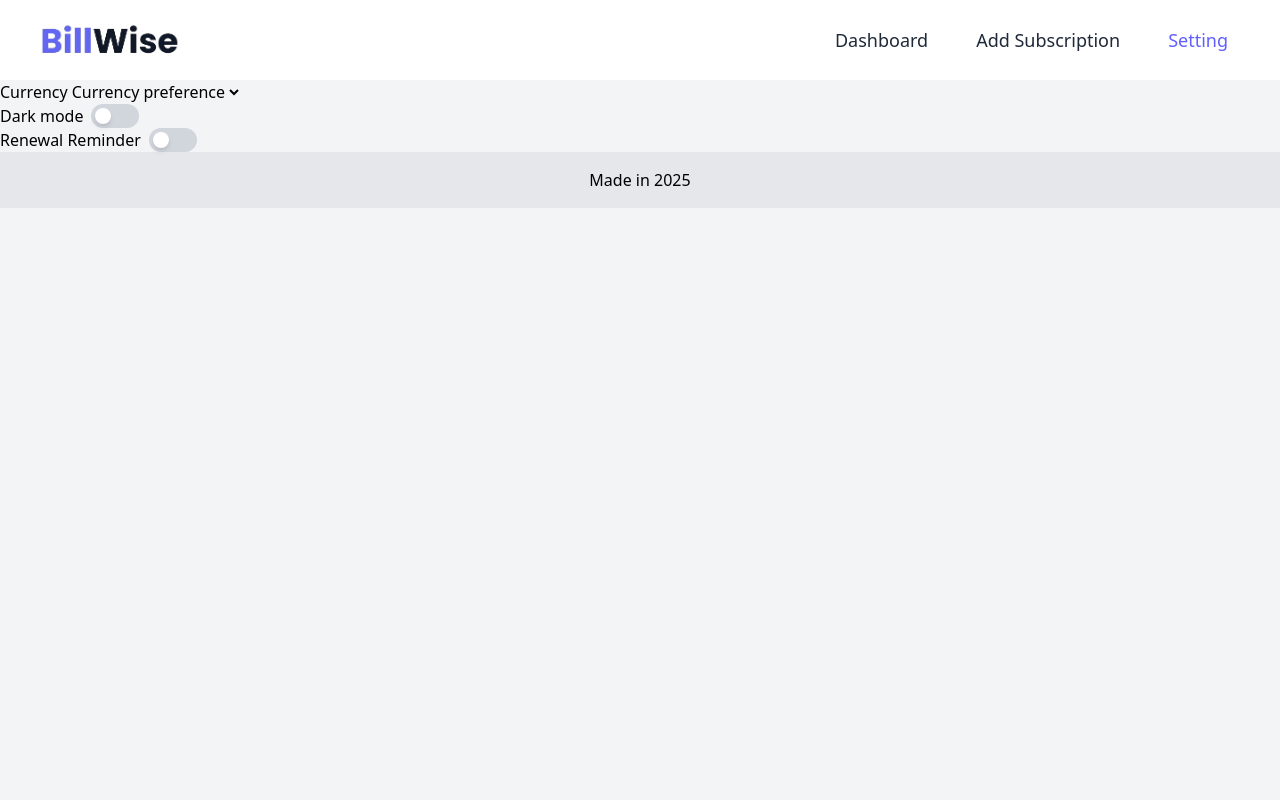
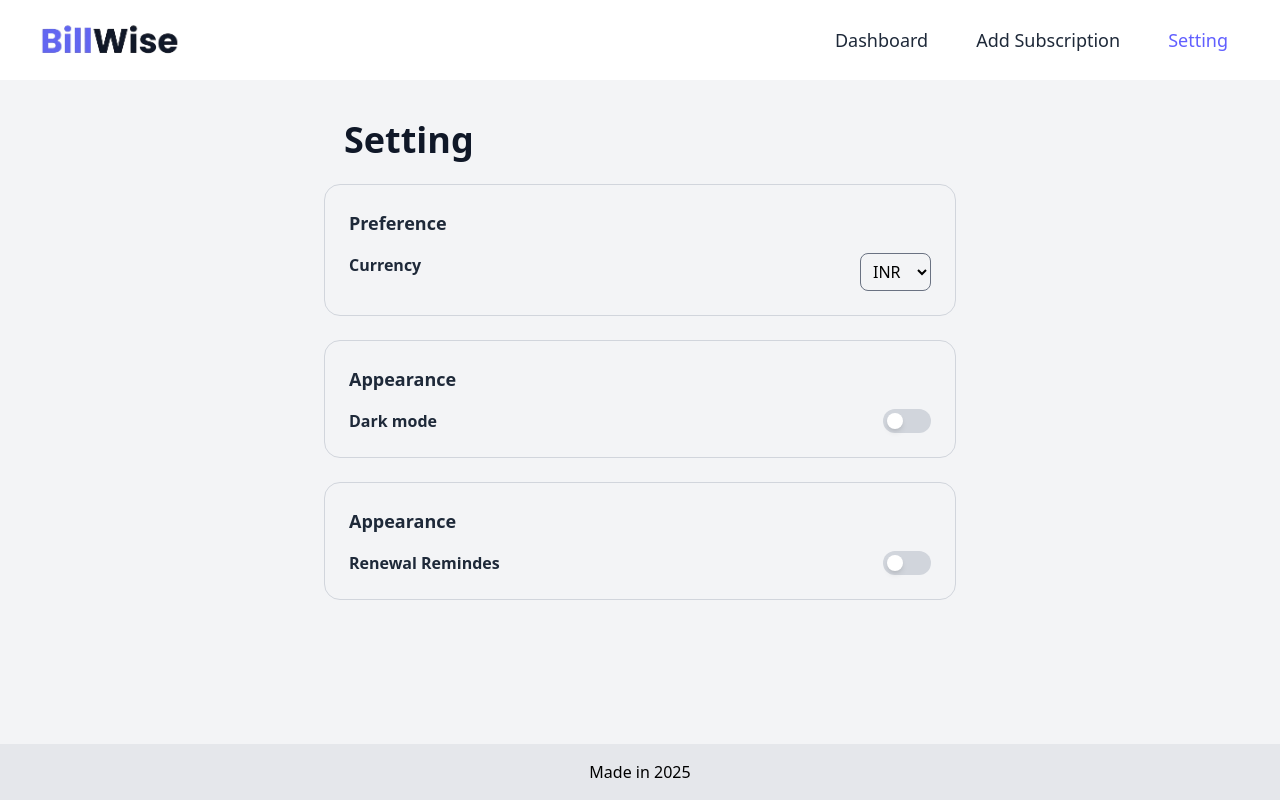
Before and after one commit to itsgauravkumar07/BillWise, a React (Vite) app: page /setting in a window 1280 px wide. Built offline with nearby package versions, Linux system fonts and the light colour scheme.

Commit message:
style: design setting page

```diff
--- a/src/pages/AddSubscriptionScreen.jsx
+++ b/src/pages/AddSubscriptionScreen.jsx
@@ -101,7 +101,7 @@ const AddSubscriptionScreen = () => {
                             <label className="text-base font-semibold text-gray-800">Billing cycle</label>
                             <select name = "BillCycle" value={billCycle} onChange={(e) => setBillCycle(e.target.value)} className="rounded-lg border-gray-500 border-1 px-2 py-1.5">
 
-                                <option value="Monthly" className="rounded-2xl">Monthly</option>
+                                <option value="Monthly" >Monthly</option>
                                 <option value="Yearly" >Yearly</option>
 
                             </select>
--- a/src/pages/Setting.jsx
+++ b/src/pages/Setting.jsx
@@ -26,20 +26,44 @@ function Setting(){
     }
 
     return(
-        <div>
+        <div className="flex-grow px-10">
+
+
+
+            <div className="flex flex-col justify-center items-center">
+
+           <div className="flex flex-col justify-center w-full md:w-2xl lg:w-2xl px-5 py-5">
+
+            <div className="flex justify-start flex-row items-center">
+                <h1 className="text-3xl md:text-4xl font-bold text-gray-900  px-5 mt-5 mb-6">Setting</h1>
+            </div>
 
             {/* currency selector */}
-           <span>Currency</span>
-           <select name="CurrencySelector" value={currency} onChange={handleChangeCurrency}>
-            <option value="">Currency preference</option>
+            <div className="flex flex-col gap-4 border-1 border-gray-300 px-6 py-6 rounded-2xl">
+                <p className="text-lg font-bold text-gray-800">Preference</p>
+
+                <div className="flex flex-row justify-between ">
+                    <span className="text-base font-bold text-gray-800">Currency</span>
+                 <select name="CurrencySelector" value={currency} onChange={handleChangeCurrency} className="rounded-lg border-gray-500 border-1 px-2 py-1.5" >
+
                     <option value="₹">INR</option>
                     <option value="$">USD</option>
                     <option value="€">EUR</option>
                  </select>
+               </div>
+
+            </div>
+
 
             {/* Dark mode toggle */}
-            <div className="flex">
-                <span className="mr-2">Dark mode</span>
+
+                <div className="flex flex-col gap-4 border-1 border-gray-300 px-6 py-6 rounded-2xl mt-6">
+                    <span className="text-lg font-bold text-gray-800">Appearance</span>
+
+                    <div className="flex flex-row justify-between">
+
+                        <span className="text-base font-bold text-gray-800">Dark mode</span>
+
                         <div className={ `w-12 h-6 rounded-full p-1 flex ${
                             darkMode ? "bg-green-500" : "bg-gray-300"
                         }`} >
@@ -52,12 +76,17 @@ function Setting(){
 
                             </button>
                         </div>
+                    </div>
 
                 </div>
 
+
             {/* Renewal Toggle */}
-             <div className="flex">
-                <span className="mr-2">Renewal Reminder</span>
+            <div className="flex flex-col gap-4 border-1 border-gray-300 px-6 py-6 rounded-2xl mt-6">
+                <span className="text-lg font-bold text-gray-800">Appearance</span>
+
+                <div className="flex flex-row justify-between">
+                <span className="text-base font-bold text-gray-800">Renewal Remindes</span>
                 <div className={ `w-12 h-6 rounded-full p-1 flex ${
                     renewalToggle ? "bg-green-500" : "bg-gray-300"
                 }`} >
@@ -70,6 +99,11 @@ function Setting(){
                 </div>
 
             </div>
+            </div>
+
+
+            </div>
+            </div>
 
         </div>
     )
```
Lines whose indentation alone changed are shown as unchanged.
